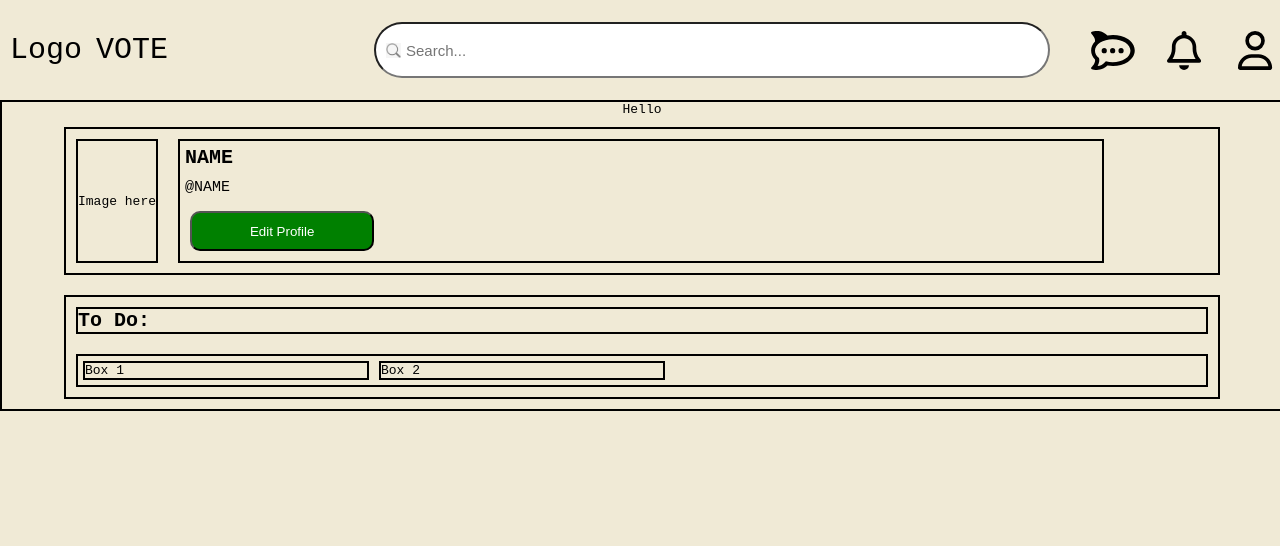
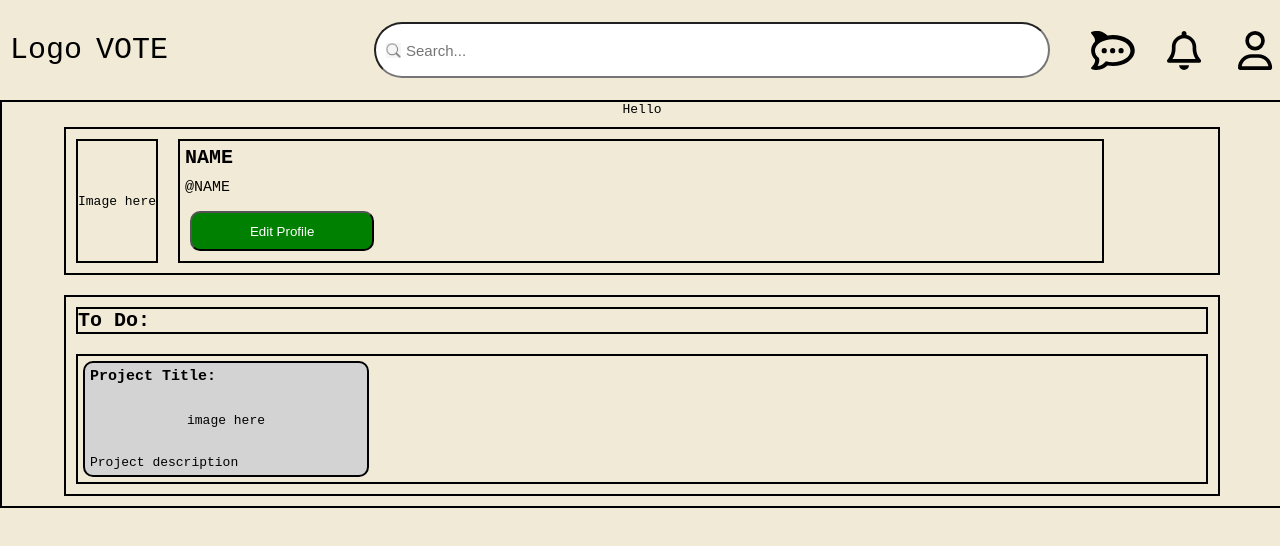
Before and after one commit to Kitkamseng/FinalYearProject, a React (Create React App) app: page /profilepage in a window 1280 px wide. Shown: the top 546 px of the page. Built offline with nearby package versions, Linux system fonts and the light colour scheme.

Commit message:
Project Cards added

```diff
--- a/src/components/PersonalProjects.jsx
+++ b/src/components/PersonalProjects.jsx
@@ -1,6 +1,7 @@
 import React from "react";
 import './PersonalProjects.css';
 import HomePageCards from './HomePageProject';
+import ProjectCard from "./ProjectCard";
 import { useNavigate } from "react-router-dom";
 
 
@@ -26,9 +27,7 @@ function PersonalProjects(){
                 </button>
             </div>
             <div className="card-containers">
-                <div className="card">
-                    <HomePageCards />
-                </div>
+                <ProjectCard />
             </div>
         </div>
         </>
--- /dev/null
+++ b/src/components/ProjectCard.css
@@ -0,0 +1,46 @@
+.project-card-container{
+    border-color: black;
+    border-width: 2px;
+    border-style: solid;
+    border-radius: 10px;
+
+    background-color: lightgrey;
+
+    width: 25%;
+
+    margin: 5px;
+}
+
+.project-card-title{
+    /* border-color: black;
+    border-width: 2px;
+    border-style: solid; */
+
+    font-size: 15px;
+    font-weight: bold;
+
+    margin: 5px;
+}
+
+.project-card-image{
+    /* border-color: black;
+    border-width: 2px;
+    border-style: solid; */
+
+    display: flex;
+    justify-content: center;
+    align-items: center;
+
+    min-height: 50px;
+
+    margin: 10px;
+
+}
+
+.project-card-description{
+    /* border-color: black;
+    border-width: 2px;
+    border-style: solid; */
+
+    margin: 5px;
+}
--- /dev/null
+++ b/src/components/ProjectCard.jsx
@@ -0,0 +1,23 @@
+import React from "react";
+import './ProjectCard.css';
+
+
+function ProjectCard(){
+    return(
+        <>
+            <div className="project-card-container">
+                <div className="project-card-title">
+                    Project Title:
+                </div>
+                <div className="project-card-image">
+                    image here
+                </div>
+                <div className="project-card-description">
+                    Project description
+                </div>
+            </div>
+        </>
+    )
+}
+
+export default ProjectCard;
--- a/src/pages/ProfilePage.jsx
+++ b/src/pages/ProfilePage.jsx
@@ -1,6 +1,7 @@
 import React from "react";
 import './ProfilePage.css';
 import Header from './../components/Header';
+import ProjectCard from "../components/ProjectCard";
 
 function ProfilePage(){
     return (
@@ -31,12 +32,7 @@ function ProfilePage(){
                         To Do:
                     </div>
                     <div className="project-space-container">
-                        <div className="temp-project-box">
-                            Box 1
-                        </div>
-                        <div className="temp-project-box">
-                            Box 2
-                        </div>
+                        <ProjectCard />
                     </div>
                 </div>
             </div>
```
